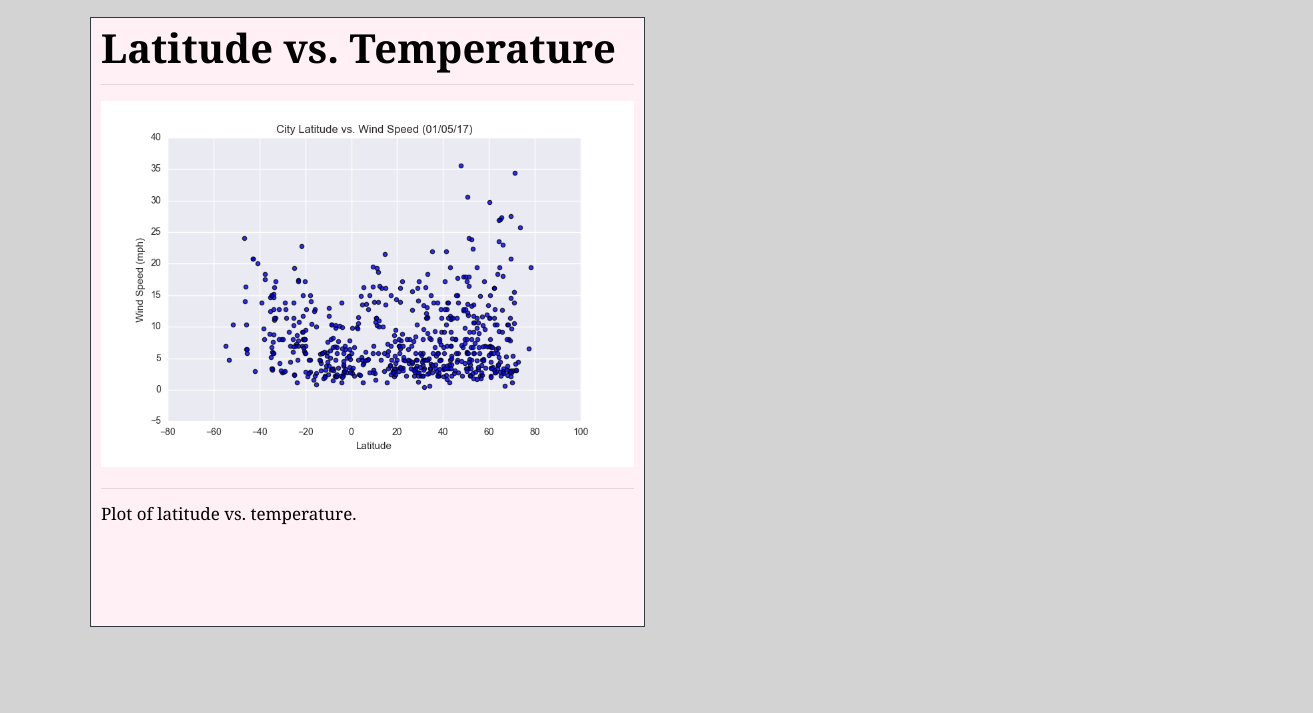
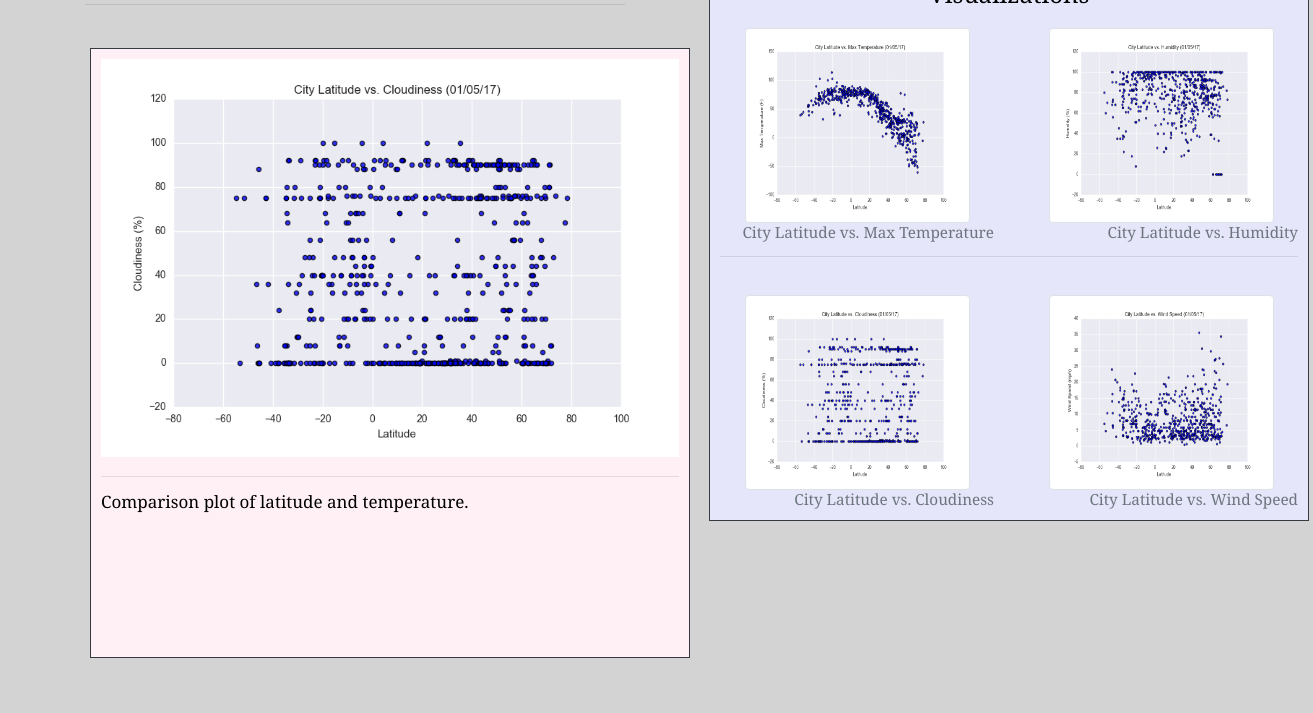
Before and after one commit to luciennekaplan/Web-Design-Challenge, a plain HTML site: page Visualizations/Temperature.html in a window 1280 px wide. Shown: the part 120-833 px from the top of the page, 1313 px wide, since content can reach past the window. After the commit the page ends 800 px from the top, so only its background shows below. Drawn offline with nearby package versions, Linux system fonts and the light colour scheme.

Commit message:
Completed grid fix

```diff
--- a/Visualizations/Temperature.html
+++ b/Visualizations/Temperature.html
@@ -41,56 +41,83 @@
       </nav>
 
       <div class="container">
-
-      <figure class="box mainbox box-1 border border-dark col-md-6 col-sm-12">Latitude vs. Temperature
-        <hr>
-        <div class = "row">
-        <div class="col-md-12 col-sm-12">
-          <img src="../Resources/assets/images/Fig4.png" class= "img-fluid">
-        </div>
-        </div>
-        <div class = "row smallfont">
-          <div class = "col-md-12 col-sm-12">
-            <hr>
-            <p>Plot of latitude vs. temperature.</p>
-          </div>
-        </div>
-      </figure>
+        <div class="row">
 
 
 
-      <figure class="box sidebarbox box-2 border border-dark">Visualizations
+          <div class="col-lg-6 col-md-12">
+            <div class = "top-buffer box titlefont">
+            <h1>Latitude vs. Temperature</h1>
+            </div>
             <hr>
-            <div class="row smallfont">
-              <div class="col-md-6">
-                <a href="Temperature.html" target="_blank">
-                  <img src="../Resources/assets/images/Fig1.png" class="img-fluid img-thumbnail thumbnail">
+            <div class="box top-buffer mainbox box-1 mediumfont border border-dark">
+              <div class="row">
+                <div class = "col-md-12 col-lg-12">
+                <img src = "../Resources/assets/images/Fig3.png" class = "img-fluid">
+              </div>
+              <div class = "col-md-12 col-lg-12">
+                <hr>
+                <p class = "smallfont">Comparison plot of latitude and temperature.</p>
+              </div>
+              </div>
+              </div>
+            </div>
+
+
+
+
+
+          <div class="col-lg-6 col-md-12">
+            <div class="box top-buffer sidebarbox box-2 smallfont text-center  border border-dark">
+              <div class = "mediumfont">
+                <h1>Visualizations</h1>
+              </div>
+              <div class = "row">
+                <div class = "col-md-6 col-lg-6">
+                  <div class = "top-buffer">
+                  <a href="../Visualizations/Temperature.html" target="_blank">
+                    <img src = "../Resources/assets/images/Fig1.png" class = "img-fluid img-thumbnail thumbnail">
                   </a>
                       <figcaption class="figure-caption text-right">City Latitude vs. Max Temperature</figcaption>
                 </div>
-              <div class="col-md-6">
-                <a href="Humidity.html" target="_blank">
-                  <img src="../Resources/assets/images/Fig2.png" class="img-fluid img-thumbnail thumbnail">
+              </div>
+
+                <div class = "col-md-6 col-lg-6">
+                  <div class = "top-buffer">
+                  <a href="../Visualizations/Humidity.html" target="_blank">
+                    <img src = "../Resources/assets/images/Fig2.png" class = "img-fluid img-thumbnail thumbnail">
                   </a>
                 <figcaption class="figure-caption text-right">City Latitude vs. Humidity</figcaption>
               </div>
                </div>
+                </div>
                 <hr>
-            <div class="row smallfont">
-            <div class="col-md-6">
-              <a href="Cloudiness.html" target="_blank">
-                <img src="../Resources/assets/images/Fig3.png" class="img-fluid img-thumbnail thumbnail">
+                <div class = "row">
+                  <div class = "col-md-6 col-lg-6">
+                    <div class = "top-buffer">
+                      <a href="../Visualizations/Cloudiness.html" target="_blank">
+                    <img src = "../Resources/assets/images/Fig3.png" class = "img-fluid img-thumbnail thumbnail">
                   </a>
                   <figcaption class="figure-caption text-right">City Latitude vs. Cloudiness</figcaption>
                   </div>
-            <div class="col-md-6">
-              <a href="WindSpeed.html" target="_blank">
-                <img src="../Resources/assets/images/Fig4.png" class="img-fluid img-thumbnail thumbnail">
+                </div>
+                  <div class = "col-md-6 col-lg-6">
+                    <div class = "top-buffer">
+                    <a href="../Visualizations/WindSpeed.html" target="_blank">
+                      <img src = "../Resources/assets/images/Fig4.png" class = "img-fluid img-thumbnail thumbnail">
                       </a>
                       <figcaption class="figure-caption text-right">City Latitude vs. Wind Speed</figcaption>
                   </div>
                   </div>
-      </figure>
+                </div>
+              </div>
+            </div>
+
+          </div>
+
+
+
+      </div>
       </div>
 
       <script src="https://code.jquery.com/jquery-3.5.1.slim.min.js" integrity="sha384-DfXdz2htPH0lsSSs5nCTpuj/zy4C+OGpamoFVy38MVBnE+IbbVYUew+OrCXaRkfj" crossorigin="anonymous"></script>
```
Also changed, not shown: Visualizations/Cloudiness.html (+57 -30 lines), Visualizations/Humidity.html (+55 -26 lines), Visualizations/WindSpeed.html (+55 -26 lines), index.html (+4 -4 lines). Lines whose indentation alone changed are shown as unchanged.
